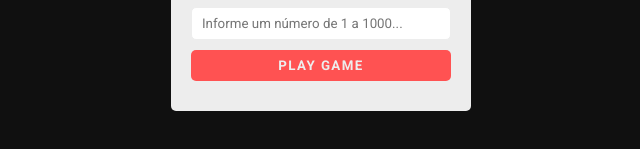
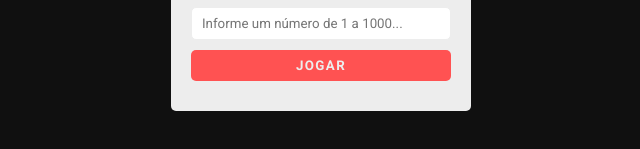
Before and after one commit to mannoeu/numbers_game, a website built with Parcel: page src/index.html in a window 1280 px wide. Shown: the part 291-440 px from the top of the page, 319-959 px from the left. Built offline with nearby package versions, Linux system fonts and the light colour scheme.

Commit message:
fix: button text action

```diff
--- a/src/index.html
+++ b/src/index.html
@@ -57,7 +57,7 @@
           step="1"
         />
 
-        <button type="submit">Play Game</button>
+        <button type="submit">Jogar</button>
       </form>
     </main>
 
```
